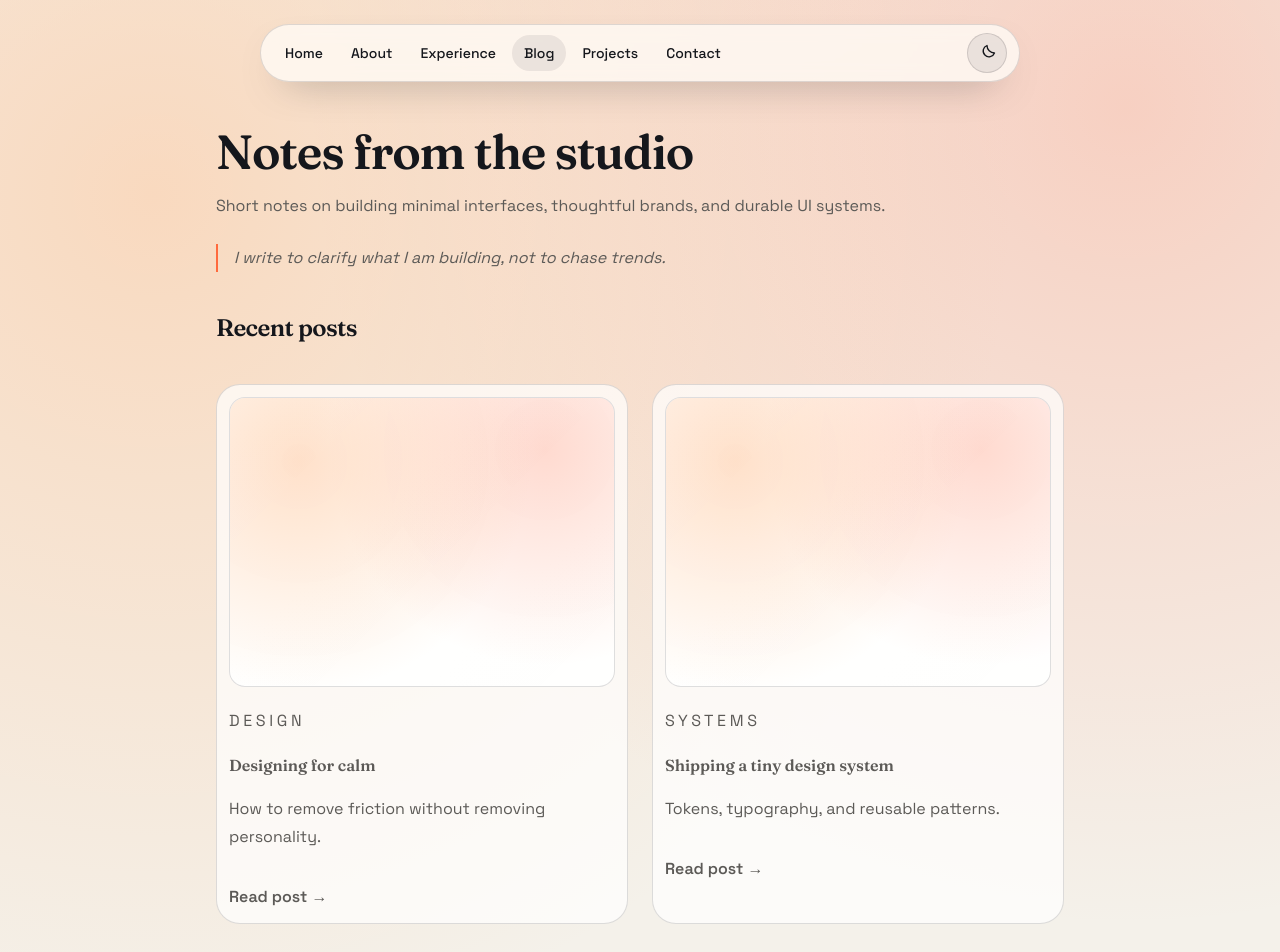
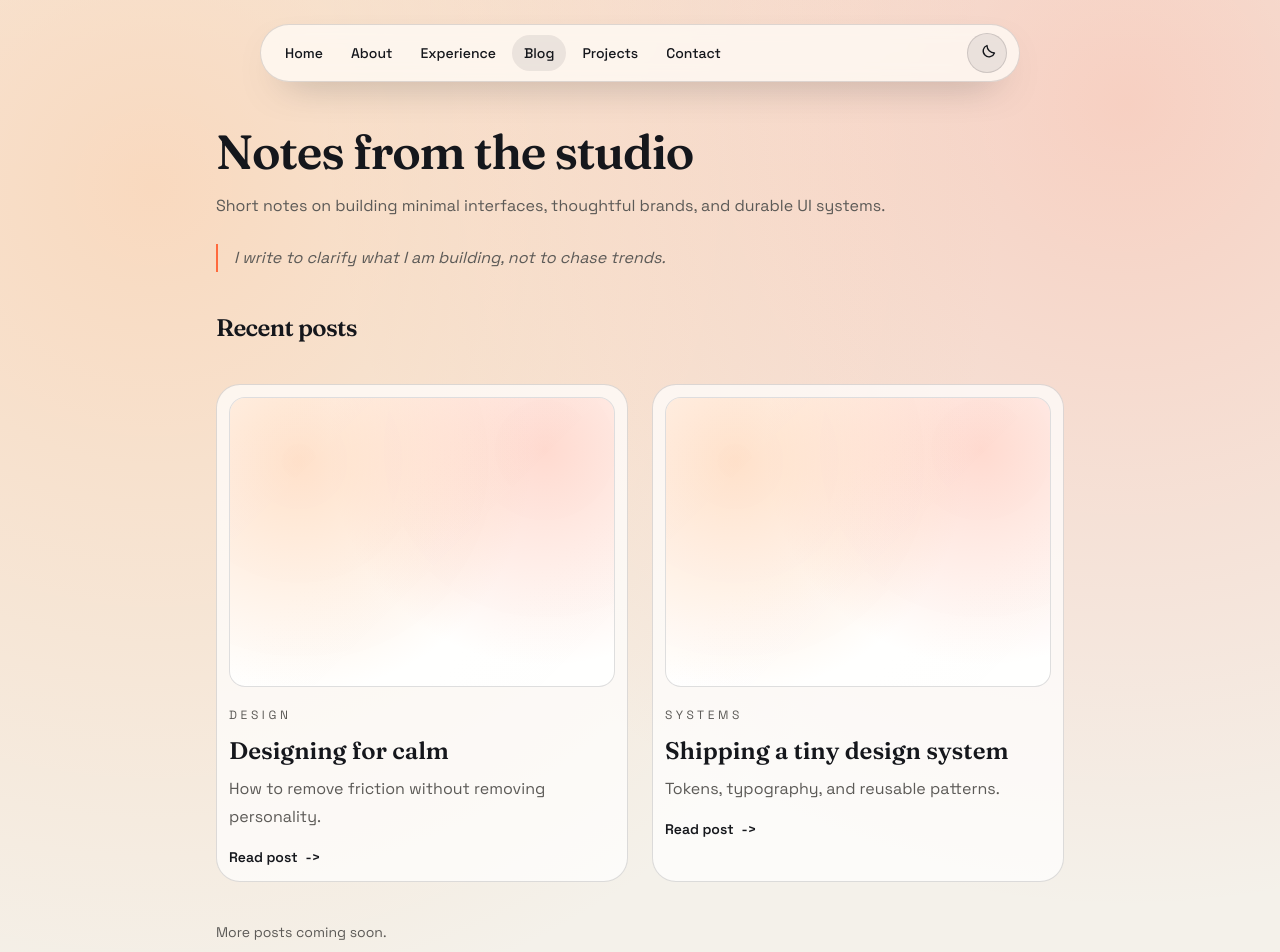
Before and after one commit to RickySerrano904/RickySerrano.dev, a Next.js app: page /blog in a window 1280 px wide. Shown: the top 952 px of the page. Built offline with nearby package versions, Linux system fonts and the light colour scheme.

Commit message:
Fix hydration error

```diff
--- a/app/blog/page.mdx
+++ b/app/blog/page.mdx
@@ -24,17 +24,16 @@ Short notes on building minimal interfaces, thoughtful brands, and durable UI sy
       <div className="post-thumb h-full w-full" />
     </div>
     <div className="mt-5">
-      <p className="text-xs uppercase tracking-[0.3em] text-[color:var(--muted)]">
-        Design
-      </p>
+      <p className="text-xs uppercase tracking-[0.3em] text-[color:var(--muted)]">{"Design"}</p>
       <h2 className="mt-3 font-display text-2xl font-semibold text-[color:var(--fg)] transition group-hover:text-[color:var(--accent)]">
-        Designing for calm
+        {"Designing for calm"}
       </h2>
       <p className="mt-2 text-base leading-7 text-[color:var(--muted)]">
-        How to remove friction without removing personality.
+        {"How to remove friction without removing personality."}
       </p>
       <span className="mt-4 inline-flex items-center gap-2 text-sm font-semibold text-[color:var(--fg)]">
-        Read post <span aria-hidden="true">→</span>
+        {"Read post "}
+        <span aria-hidden="true">{"->"}</span>
       </span>
     </div>
   </Link>
@@ -47,22 +46,21 @@ Short notes on building minimal interfaces, thoughtful brands, and durable UI sy
       <div className="post-thumb h-full w-full" />
     </div>
     <div className="mt-5">
-      <p className="text-xs uppercase tracking-[0.3em] text-[color:var(--muted)]">
-        Systems
-      </p>
+      <p className="text-xs uppercase tracking-[0.3em] text-[color:var(--muted)]">{"Systems"}</p>
       <h2 className="mt-3 font-display text-2xl font-semibold text-[color:var(--fg)] transition group-hover:text-[color:var(--accent)]">
-        Shipping a tiny design system
+        {"Shipping a tiny design system"}
       </h2>
       <p className="mt-2 text-base leading-7 text-[color:var(--muted)]">
-        Tokens, typography, and reusable patterns.
+        {"Tokens, typography, and reusable patterns."}
       </p>
       <span className="mt-4 inline-flex items-center gap-2 text-sm font-semibold text-[color:var(--fg)]">
-        Read post <span aria-hidden="true">→</span>
+        {"Read post "}
+        <span aria-hidden="true">{"->"}</span>
       </span>
     </div>
   </Link>
 </section>
 
-<p className="mt-10 text-sm text-[color:var(--muted)]">More posts coming soon.</p>
+<p className="mt-10 text-sm text-[color:var(--muted)]">{"More posts coming soon."}</p>
 
 </main>
```
